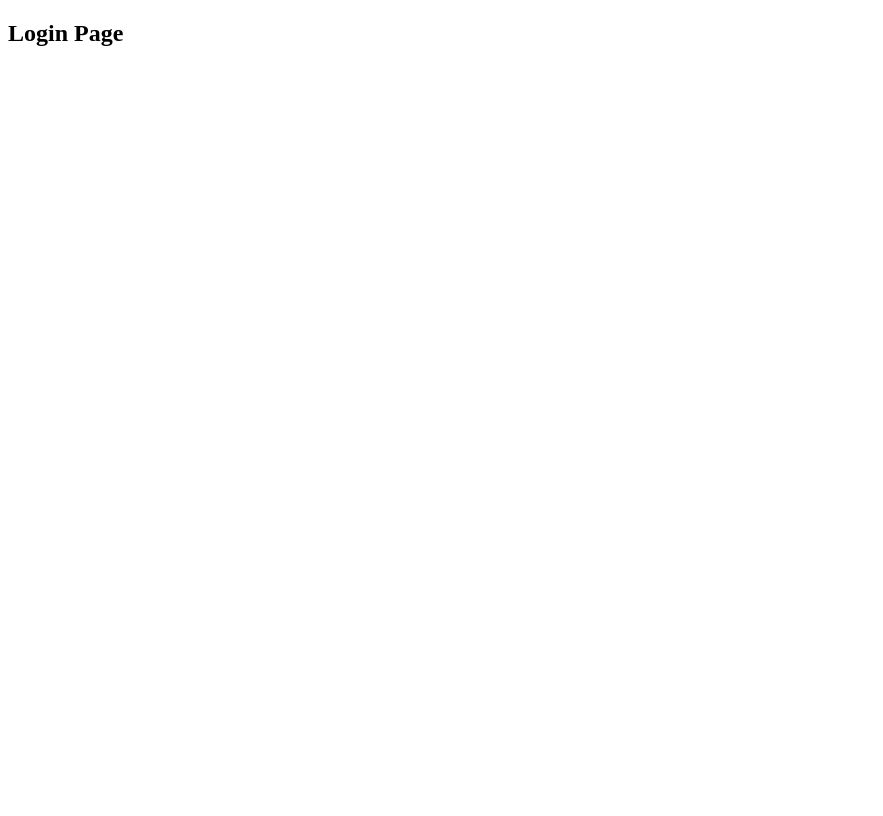
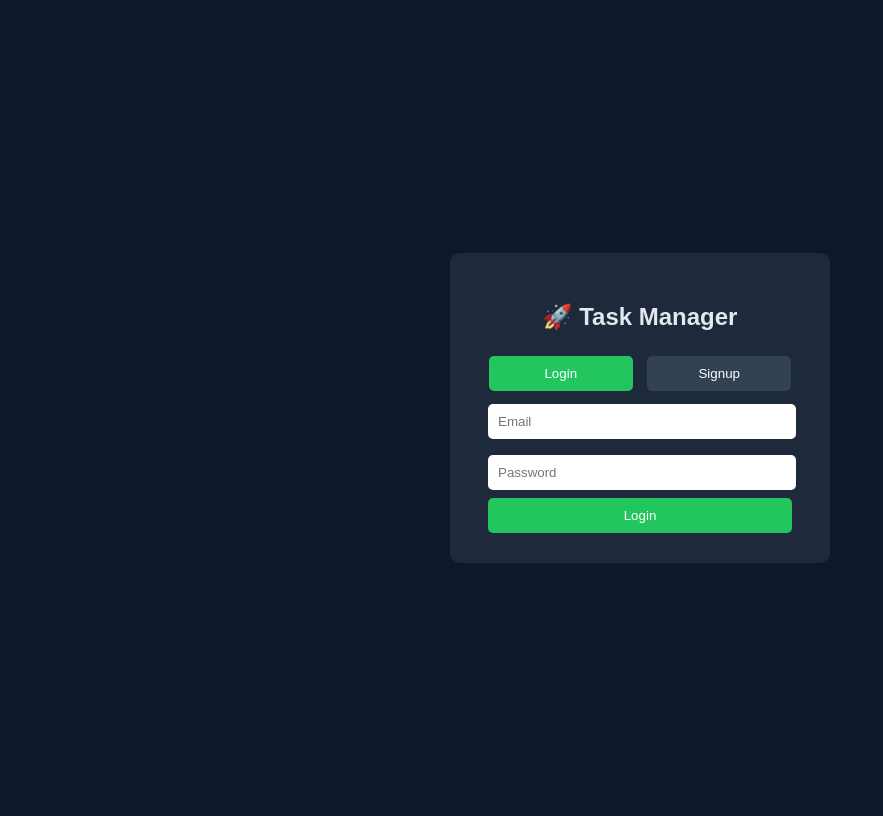
Before and after one commit to priyanshuiimt2122/task-manager, a FastAPI app: page /login_page in a window 1280 px wide. Before the commit the part shown is almost empty. Shown: the whole page, without its empty margins (0-883 px from the left). Before the commit the page ends 46 px from the top, so only its background shows below. Run offline with FastAPI, Linux system fonts and the light colour scheme.

Commit message:
fix jinja render error

```diff
--- a/templates/login.html
+++ b/templates/login.html
@@ -1,9 +1,156 @@
 <!DOCTYPE html>
 <html>
 <head>
-    <title>Login</title>
+    <title>Auth</title>
+    <style>
+        body {
+            background: #0f172a;
+            color: #e2e8f0;
+            font-family: Arial;
+            display: flex;
+            justify-content: center;
+            align-items: center;
+            height: 100vh;
+        }
+
+        .container {
+            background: #1e293b;
+            padding: 30px;
+            border-radius: 10px;
+            width: 320px;
+            text-align: center;
+        }
+
+        input, select {
+            width: 90%;
+            padding: 10px;
+            margin: 8px;
+            border-radius: 5px;
+            border: none;
+        }
+
+        button {
+            padding: 10px;
+            width: 95%;
+            background: #22c55e;
+            border: none;
+            color: white;
+            cursor: pointer;
+            border-radius: 5px;
+        }
+
+        .tabs button {
+            width: 45%;
+            margin: 5px;
+            background: #334155;
+        }
+
+        .active { background: #22c55e !important; }
+        .hidden { display: none; }
+    </style>
 </head>
+
 <body>
-    <h2>Login Page</h2>
+
+<div class="container">
+
+    <h2>🚀 Task Manager</h2>
+
+    <div class="tabs">
+        <button id="loginTab" class="active" onclick="showLogin()">Login</button>
+        <button id="signupTab" onclick="showSignup()">Signup</button>
+    </div>
+
+    <div id="loginForm">
+        <input id="loginEmail" placeholder="Email">
+        <input id="loginPassword" type="password" placeholder="Password">
+        <button onclick="login()">Login</button>
+    </div>
+
+    <div id="signupForm" class="hidden">
+        <input id="nameInput" placeholder="Name">
+        <input id="emailInput" placeholder="Email">
+        <input id="passwordInput" type="password" placeholder="Password">
+
+        <select id="roleInput">
+            <option value="admin">Admin</option>
+            <option value="member">Member</option>
+        </select>
+
+        <button onclick="signup()">Signup</button>
+    </div>
+
+</div>
+
+<script>
+
+function showLogin() {
+    document.getElementById("loginForm").classList.remove("hidden");
+    document.getElementById("signupForm").classList.add("hidden");
+}
+
+function showSignup() {
+    document.getElementById("signupForm").classList.remove("hidden");
+    document.getElementById("loginForm").classList.add("hidden");
+}
+
+// LOGIN
+function login() {
+
+    let email = document.getElementById("loginEmail").value;
+    let password = document.getElementById("loginPassword").value;
+
+    if(!email || !password){
+        alert("Fill all fields");
+        return;
+    }
+
+    fetch("/login", {
+        method: "POST",
+        headers: {"Content-Type": "application/json"},
+        body: JSON.stringify({ email, password })
+    })
+    .then(res => res.json())
+    .then(data => {
+
+        if(data.user_id){
+            localStorage.setItem("user_id", data.user_id);
+            localStorage.setItem("role", data.role);
+            localStorage.setItem("name", data.name || "User");
+
+            window.location.href = "/dashboard_page";
+        } else {
+            alert("Login failed");
+        }
+
+    });
+}
+
+// SIGNUP
+function signup() {
+
+    let name = document.getElementById("nameInput").value;
+    let email = document.getElementById("emailInput").value;
+    let password = document.getElementById("passwordInput").value;
+    let role = document.getElementById("roleInput").value;
+
+    if(!name || !email || !password){
+        alert("Fill all fields");
+        return;
+    }
+
+    fetch("/signup", {
+        method: "POST",
+        headers: {"Content-Type": "application/json"},
+        body: JSON.stringify({ name, email, password, role })
+    })
+    .then(()=>{
+        alert("Signup successful");
+        showLogin();
+    });
+}
+
+</script>
+
 </body>
 </html>
```
